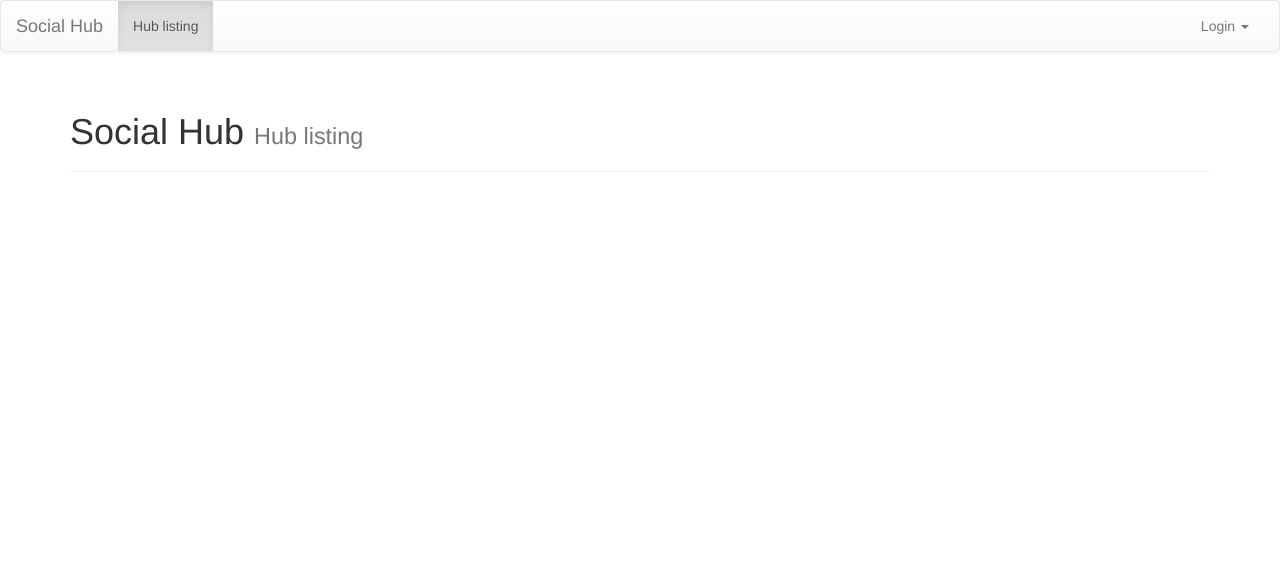
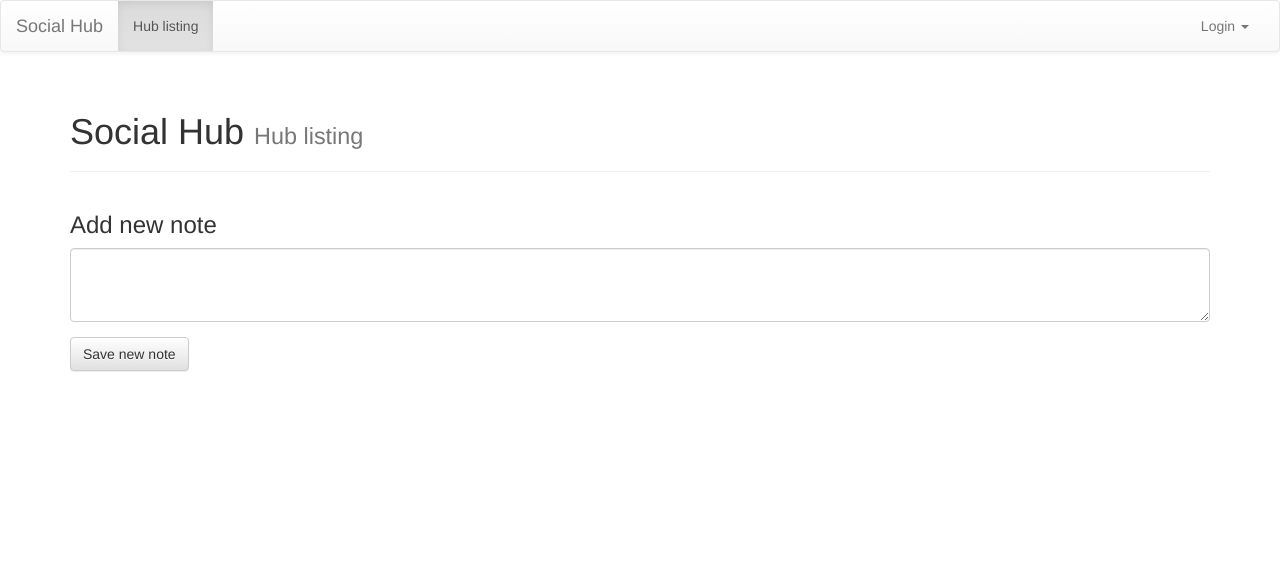
Before and after one commit to Erikfj/socialhub, a Django app: page /hubs/ in a window 1280 px wide. Shown: the top 571 px of the page. Before the commit the page ends 172 px from the top, so only its background shows below. Run offline with Django 3.2, Linux system fonts and the light colour scheme; data that the repository does not hold is empty; parts of the project's set-up code (start-up, migrations or seed data) failed here and were passed over; some libraries are stand-ins or nearby versions.

Commit message:
added add new note in listing where it will properly function.

```diff
--- a/socialhub/hubs/templates/hubs/hub_listing.html
+++ b/socialhub/hubs/templates/hubs/hub_listing.html
@@ -12,4 +12,27 @@
             </li>
         {% endfor %}
     </ul>
+
+    <div class="row" style="margin-bottom: 500px">
+        <div class="col-sm-12">
+            <h3>Add new note</h3>
+            <form class="form-horizontal" method="POST">
+                {% csrf_token %}
+                <div class="form-group">
+                    <div class="col-sm-12">
+                        <textarea class="form-control" rows="3" name="new_note"></textarea>
+                    </div>
+                </div>
+                <div class="form-group">
+                    <div class="col-sm-12">
+                        <button type="submit" class="btn btn-default">Save new note</button>
+                    </div>
+                </div>
+            </form>
+        </div>
+    </div>
+
+    <input type="hidden" id="add_points_url"
+        value="/hubs/{{ hub.id }}/add_points">
+
 {% endblock %}
```
